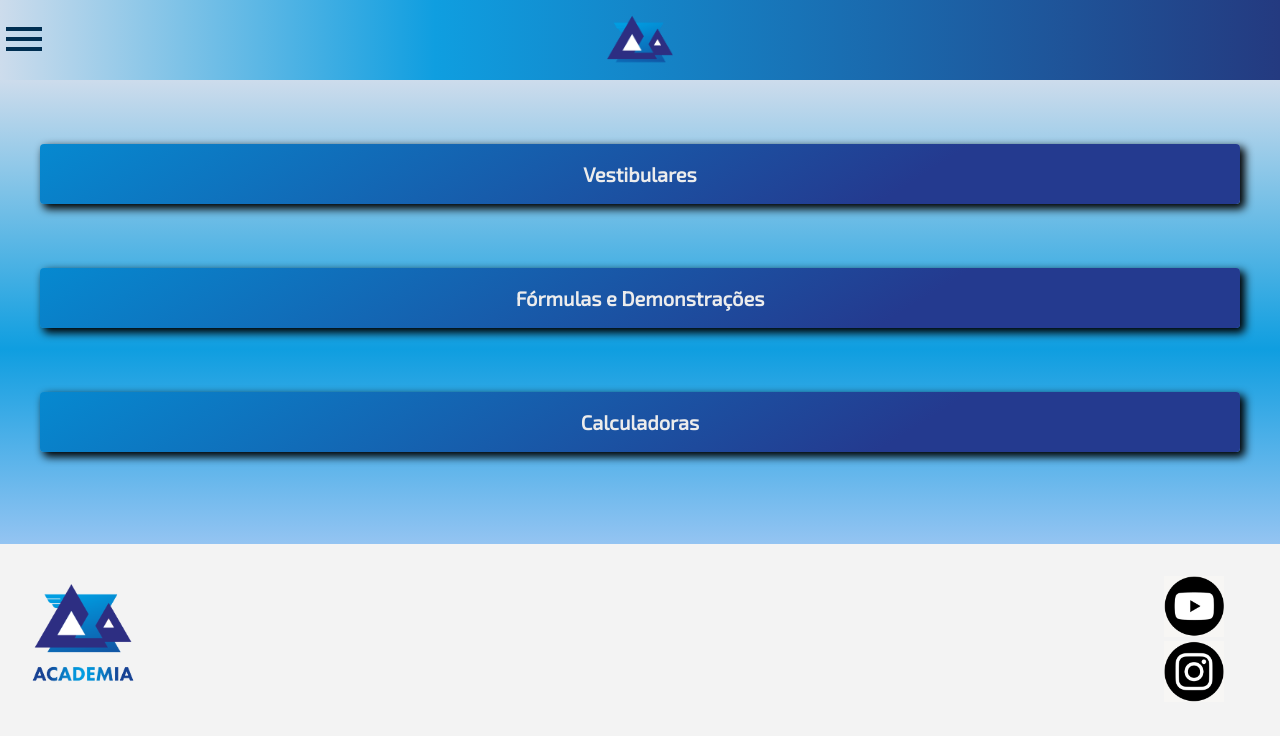
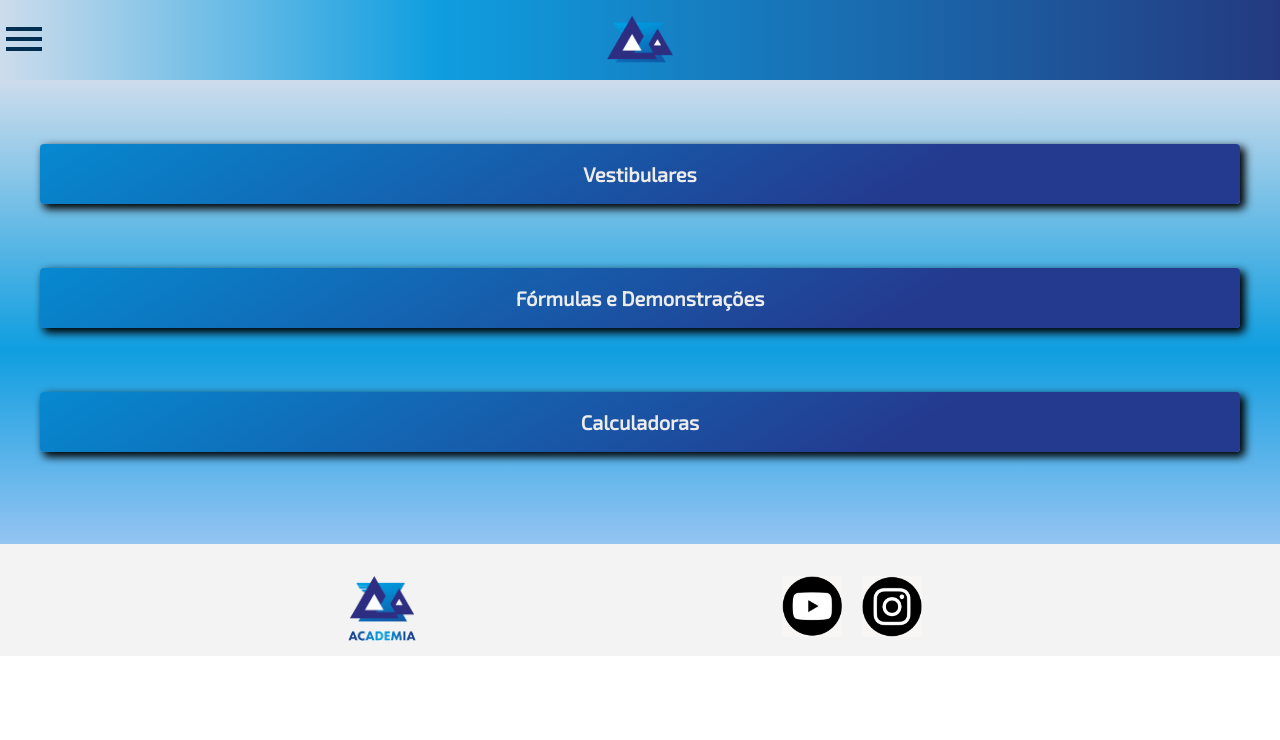
Before and after one commit to AldoZanoni/AZA-portal, a plain HTML site: page index.html in a window 1280 px wide. Drawn offline with Linux system fonts and the light colour scheme.

Commit message:
Add files via upload

```diff
--- a/style/rodapé.css
+++ b/style/rodapé.css
@@ -1,26 +1,27 @@
 .rodapé {
     background: var(--branco2);
-    height: 20vh;
-    position: relative;
+    height: 10vh;
+
     display: flex;
-    justify-content:space-between;
+    justify-content: space-evenly;
+
     padding: 1em 0.5em;
 
 }
 
 
 .lista-rodapé {
-    padding: 1em 3em;
-    display:flex;
-    flex-direction: column;
-    justify-content: space-between;
+    padding: 1em 1em;
+    display: flex;
+
+}
+.lista-rodapé__logo {
+    width: 60px;
+   padding: 0 10px;
 }
 
-.lista-rodapé__logo {
-    width: 60px;
-}
 
 .rodapé__logo {
-    width: 150px;
-    height: 150px;
+    width: 100px;
+    height: 100px;
 }
```
